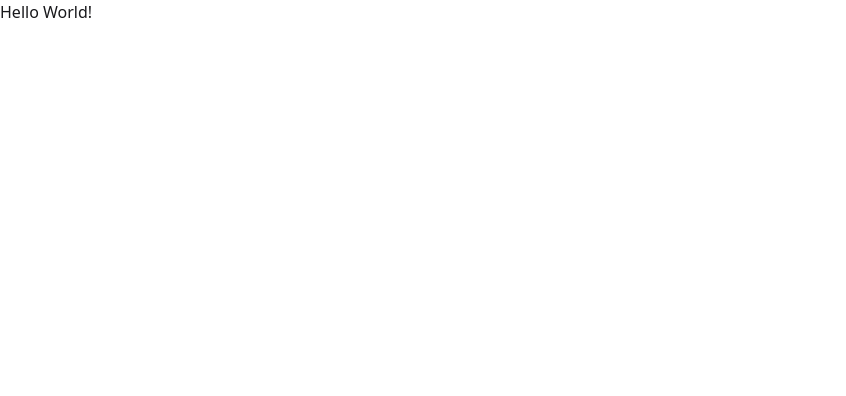
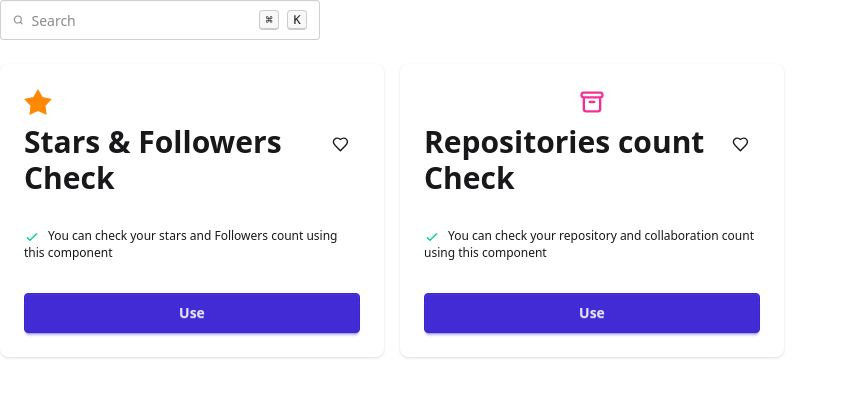
Before and after one commit to branGitfox/GUI, a React (Vite) app: page /components in a window 1280 px wide. Shown: the top 396 px of the page, without its empty margins (0-846 px from the left). Built offline with nearby package versions, Linux system fonts and the light colour scheme.

Commit message:
feat:add search bar & components list

```diff
--- a/src/App.tsx
+++ b/src/App.tsx
@@ -1,8 +1,10 @@
-function App() {
+import React from 'react';
+import ComponentsList from './components/ComponentsList';
+const App:React.FC = () => {
 
     return (
         <>
-            <h1>Hello World!</h1>
+            <ComponentsList />
         </>
     )
 }
--- /dev/null
+++ b/src/components/ComponentsList.tsx
@@ -0,0 +1,82 @@
+import React from 'react'
+
+const ComponentsList: React.FC = () => {
+    return (
+        <div>
+            <div>
+                <label className="input">
+                    <svg className="h-[1em] opacity-50" xmlns="http://www.w3.org/2000/svg" viewBox="0 0 24 24"><g strokeLinejoin="round" strokeLinecap="round" strokeWidth="2.5" fill="none" stroke="currentColor"><circle cx="11" cy="11" r="8"></circle><path d="m21 21-4.3-4.3"></path></g></svg>
+                    <input type="search" className="grow" placeholder="Search" />
+                    <kbd className="kbd kbd-sm">⌘</kbd>
+                    <kbd className="kbd kbd-sm">K</kbd>
+                </label>
+            </div>
+            <div>
+                <ul className="flex flex-row gap-4 mt-6">
+                    <li>
+                        <div className="card w-96 bg-base-100 shadow-sm">
+                            <div className="card-body">
+                                <div className="mask mask-star-2 bg-orange-400 h-7 w-7"></div>
+                                <div className="flex justify-between">
+                                    <h2 className="text-3xl font-bold">Stars & Followers Check</h2>
+                                    <span className="text-xl">
+                                        <button className="btn btn-square btn-ghost">
+                                            <svg className="size-[1.2em]" xmlns="http://www.w3.org/2000/svg" viewBox="0 0 24 24"><g strokeLinejoin="round" strokeLinecap="round" strokeWidth="2" fill="none" stroke="currentColor"><path d="M19 14c1.49-1.46 3-3.21 3-5.5A5.5 5.5 0 0 0 16.5 3c-1.76 0-3 .5-4.5 2-1.5-1.5-2.74-2-4.5-2A5.5 5.5 0 0 0 2 8.5c0 2.3 1.5 4.05 3 5.5l7 7Z"></path></g></svg>
+                                        </button>
+                                    </span>
+                                </div>
+                                <ul className="mt-6 flex flex-col gap-2 text-xs">
+                                    <li>
+                                        <svg xmlns="http://www.w3.org/2000/svg" className="size-4 me-2 inline-block text-success" fill="none" viewBox="0 0 24 24" stroke="currentColor"><path strokeLinecap="round" strokeLinejoin="round" strokeWidth="2" d="M5 13l4 4L19 7" /></svg>
+                                        <span>You can check your stars and Followers count using this component</span>
+                                    </li>
+                                </ul>
+                                <div className="mt-6">
+                                    <button className="btn btn-primary btn-block">Use</button>
+                                </div>
+                            </div>
+                        </div>
+                    </li>
+                    <li>
+                        <div className="card w-96 bg-base-100 shadow-sm">
+                            <div className="card-body">
+                                <div className="stat-figure text-secondary">
+                                    <svg
+                                        xmlns="http://www.w3.org/2000/svg"
+                                        fill="none"
+                                        viewBox="0 0 24 24"
+                                        className="inline-block h-7 w-7 stroke-current">
+                                        <path
+                                            strokeLinecap="round"
+                                            strokeLinejoin="round"
+                                            strokeWidth="2"
+                                            d="M5 8h14M5 8a2 2 0 110-4h14a2 2 0 110 4M5 8v10a2 2 0 002 2h10a2 2 0 002-2V8m-9 4h4"></path>
+                                    </svg>
+                                </div>
+                                <div className="flex justify-between">
+                                    <h2 className="text-3xl font-bold">Repositories count Check</h2>
+                                    <span className="text-xl">
+                                        <button className="btn btn-square btn-ghost">
+                                            <svg className="size-[1.2em]" xmlns="http://www.w3.org/2000/svg" viewBox="0 0 24 24"><g strokeLinejoin="round" strokeLinecap="round" strokeWidth="2" fill="none" stroke="currentColor"><path d="M19 14c1.49-1.46 3-3.21 3-5.5A5.5 5.5 0 0 0 16.5 3c-1.76 0-3 .5-4.5 2-1.5-1.5-2.74-2-4.5-2A5.5 5.5 0 0 0 2 8.5c0 2.3 1.5 4.05 3 5.5l7 7Z"></path></g></svg>
+                                        </button>
+                                    </span>
+                                </div>
+                                <ul className="mt-6 flex flex-col gap-2 text-xs">
+                                    <li>
+                                        <svg xmlns="http://www.w3.org/2000/svg" className="size-4 me-2 inline-block text-success" fill="none" viewBox="0 0 24 24" stroke="currentColor"><path strokeLinecap="round" strokeLinejoin="round" strokeWidth="2" d="M5 13l4 4L19 7" /></svg>
+                                        <span>You can check your repository and collaboration count using this component</span>
+                                    </li>
+                                </ul>
+                                <div className="mt-6">
+                                    <button className="btn btn-primary btn-block">Use</button>
+                                </div>
+                            </div>
+                        </div>
+                    </li>
+                </ul>
+            </div>
+        </div>
+    )
+}
+
+export default ComponentsList
```
